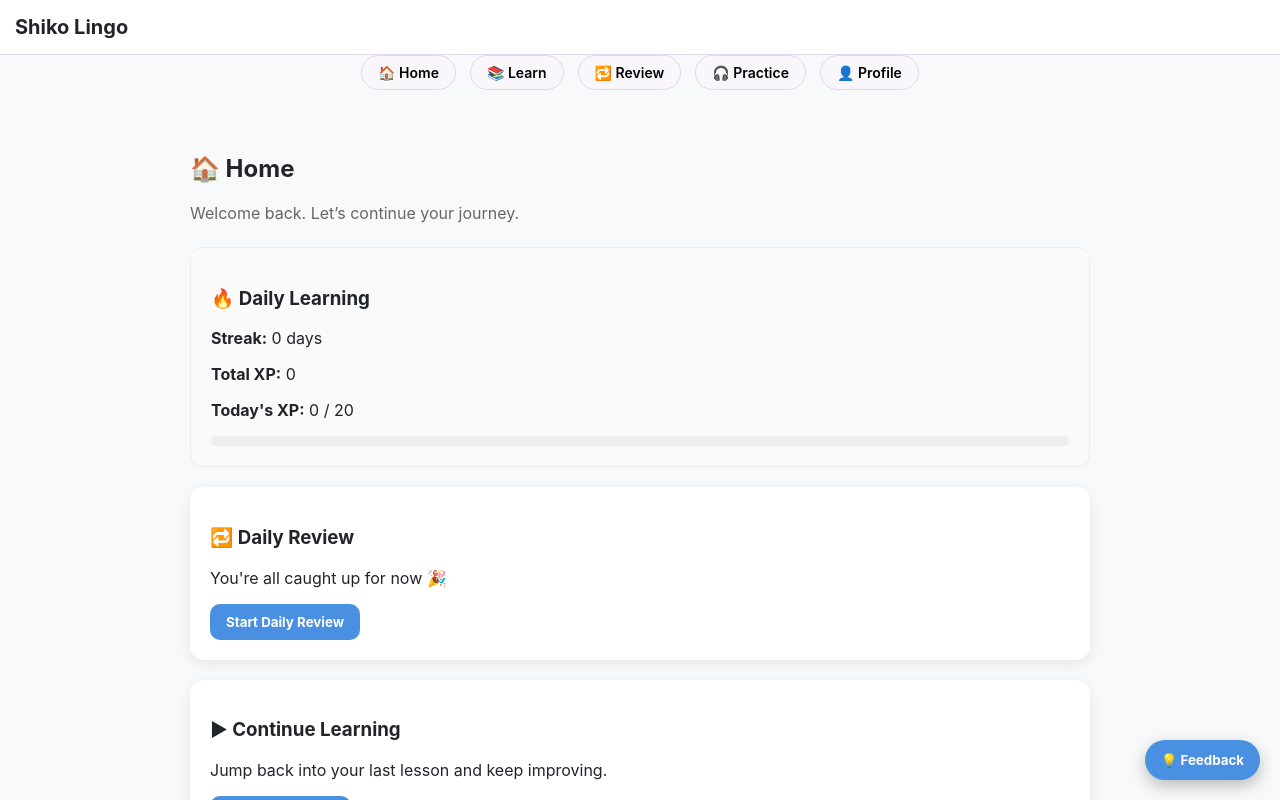
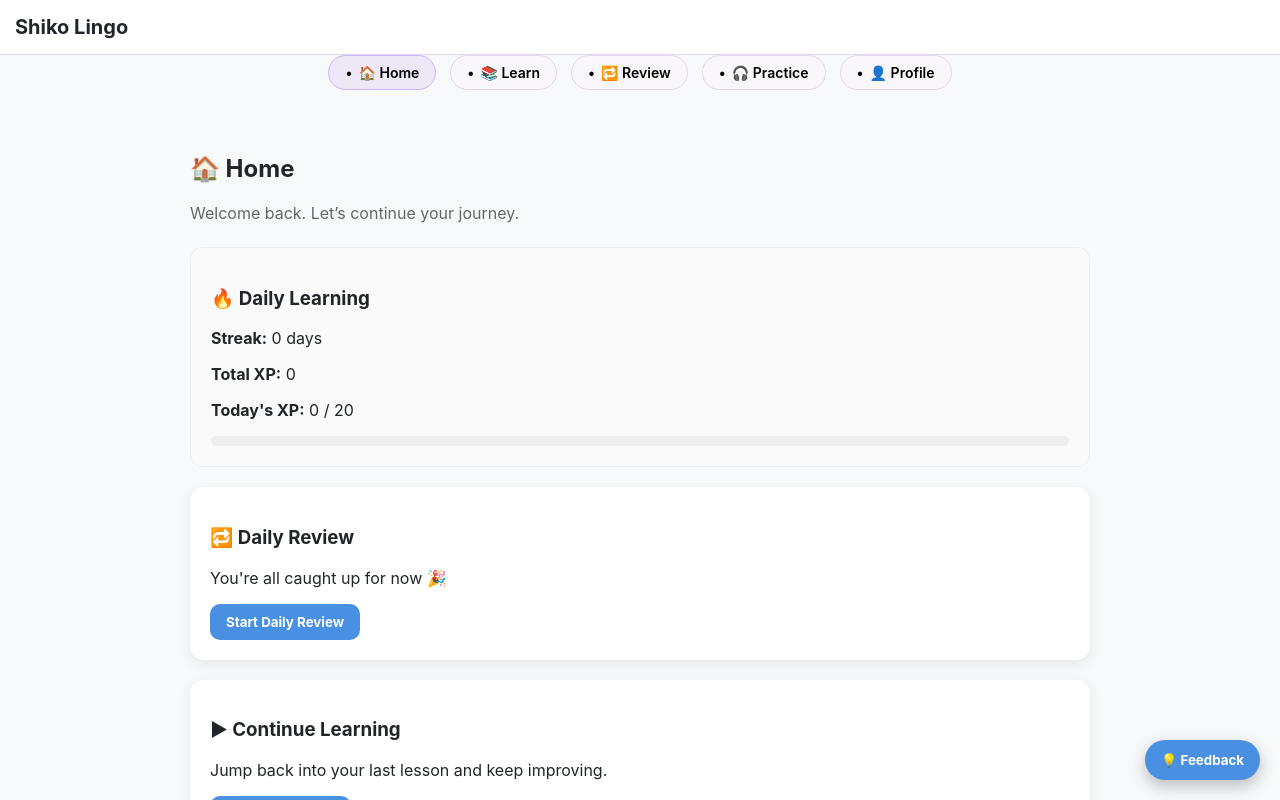
Before and after one commit to egyptianpharoah771-commits/shiko-lingo, a React (Create React App) app: page / in a window 1280 px wide. Both pictures are taken after a click on the button "🚀 Enter App". Shown: the top 800 px of the page. Built offline with nearby package versions, Linux system fonts and the light colour scheme; no server answers; the database is empty.

Commit message:
Improve navbar with icons and active tab highlight

```diff
--- a/src/App.js
+++ b/src/App.js
@@ -251,11 +251,52 @@ function AppLayout({ children }) {
     </div>
   );
 }
+function getIcon(label) {
 
+  switch (label) {
+
+    case "Dashboard":
+      return "🏠";
+
+    case "Grammar":
+      return "📘";
+
+    case "Vocabulary":
+      return "📚";
+
+    case "Daily Review":
+      return "🔁";
+
+    case "Listening":
+      return "🎧";
+
+    case "Reading":
+      return "📖";
+
+    case "Speaking":
+      return "🗣️";
+
+    case "Writing":
+      return "✍️";
+
+    default:
+      return "•";
+
+  }
+
+}
 function NavButton({ to, label }) {
+
+  const location = useLocation();
+
+  const active = location.pathname.startsWith(to);
+
   return (
     <Link to={to} style={{ textDecoration: "none" }}>
-      <button className="nav-btn">
+      <button
+        className={`nav-btn ${active ? "active" : ""}`}
+      >
+        <span>{getIcon(label)}</span>
         {label}
       </button>
     </Link>
```
